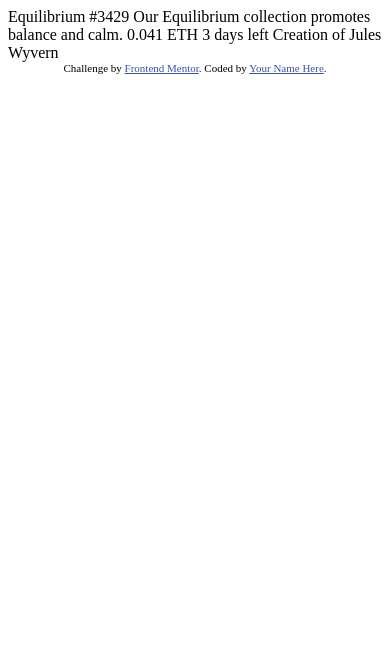
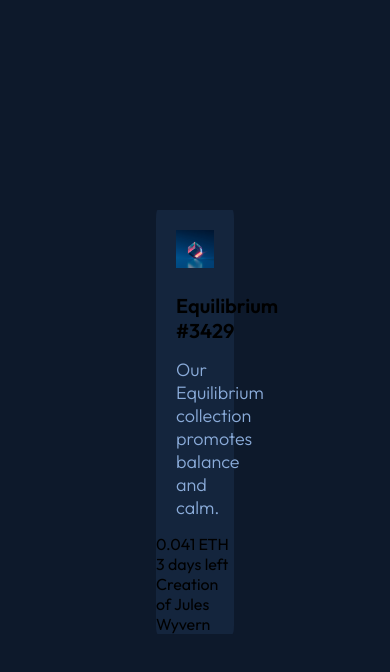
Before and after one commit to tagged-up/NFTcard, a plain HTML site: page index.html in a window 390 px wide. Drawn offline with Linux system fonts and the light colour scheme.

Commit message:
first submission
designed container, font

added image

still need to make it responsive to mobile screens

```diff
--- a/index.html
+++ b/index.html
@@ -5,29 +5,37 @@
   <meta name="viewport" content="width=device-width, initial-scale=1.0"> <!-- displays site properly based on user's device -->
 
   <link rel="icon" type="image/png" sizes="32x32" href="./images/favicon-32x32.png">
+  <link rel="stylesheet" href="style.css">
+  <link rel="preconnect" href="https://fonts.googleapis.com">
+<link rel="preconnect" href="https://fonts.gstatic.com" crossorigin>
+<link href="https://fonts.googleapis.com/css2?family=Outfit:wght@300;400;600&display=swap" rel="stylesheet">
 
   <title>Frontend Mentor | NFT preview card component</title>
 
   <!-- Feel free to remove these styles or customise in your own stylesheet 👍 -->
-  <style>
-    .attribution { font-size: 11px; text-align: center; }
-    .attribution a { color: hsl(228, 45%, 44%); }
-  </style>
+
 </head>
 <body>
 
-  Equilibrium #3429
+  <div class="container">
 
-  Our Equilibrium collection promotes balance and calm.
+    <img src="/images/image-equilibrium.jpg" alt="blue background, clear square prism">
 
-  0.041 ETH
-  3 days left
+    <h1>Equilibrium #3429</h1>
 
-  Creation of Jules Wyvern
+     <p>Our Equilibrium collection promotes balance and calm.</p>
 
+       <div class="price">0.041 ETH
+        <span>3 days left</span>
+       </div>
+      <div class="creator">Creation of Jules Wyvern</div>
+
+  </div>
+
+  <!--
   <div class="attribution">
     Challenge by <a href="https://www.frontendmentor.io?ref=challenge" target="_blank">Frontend Mentor</a>.
-    Coded by <a href="#">Your Name Here</a>.
-  </div>
+    Coded by <a href="#">tagged-up</a>.
+  </div> -->
 </body>
 </html>
--- /dev/null
+++ b/style.css
@@ -0,0 +1,80 @@
+/* makes sizing simpler */
+
+*,
+*::before,
+*::after {
+  box-sizing: border-box;
+}
+
+/* remove default spacing */
+/* force styling of type through styling, rather than elements */
+
+* {
+  margin: 0;
+  padding: 0;
+  font: inherit;
+  font-family: 'Outfit', sans-serif;
+}
+
+/* dark mode user-agent-styles */
+
+html {
+  color-scheme: dark light;
+}
+
+/* min body height */
+
+body {
+  min-height: 100vh;
+}
+
+/* responsive images/videos */
+img,
+picture,
+svg,
+video {
+  display: block;
+  max-width: 100%;
+}
+
+/* via https://codepen.io/kevinpowell/pen/QWxBgZX */
+
+/*
+.attribution { font-size: 11px; text-align: center; }
+.attribution a { color: hsl(228, 45%, 44%); }
+*/
+
+
+body {
+    background-color: hsl(217, 54%, 11%);
+    display: flex;
+}
+
+.container {
+    margin: auto;
+    background-color: hsl(216, 50%, 16%);
+    border-radius: 2%;
+    width: 20%;
+    height: 60%;
+}
+
+img {
+    padding: 20px;
+    padding-bottom: 25px;
+    border-radius: 10%;;
+}
+
+h1 {
+    padding-bottom: 15px;
+    padding-left: 20px;
+    font-weight: 600;
+    font-size: 20px;
+}
+
+p {
+    padding-left: 20px;
+    padding-bottom: 15px;
+    font-weight: 300;
+    color: hsl(215, 51%, 70%);
+    font-size: 18px;
+}
```
Also changed, not shown: 1 other file.
